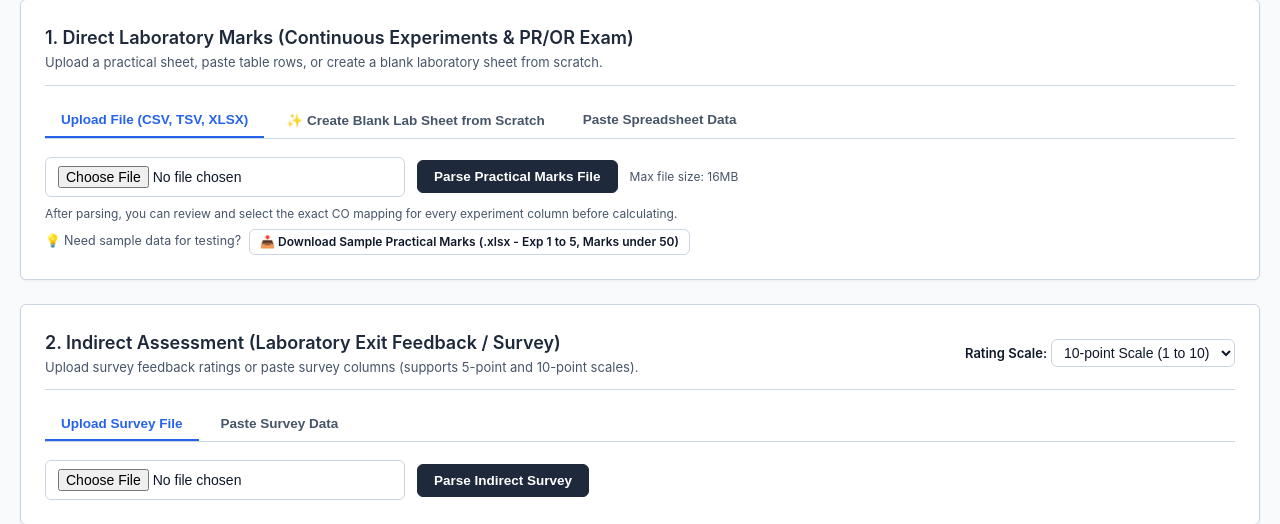
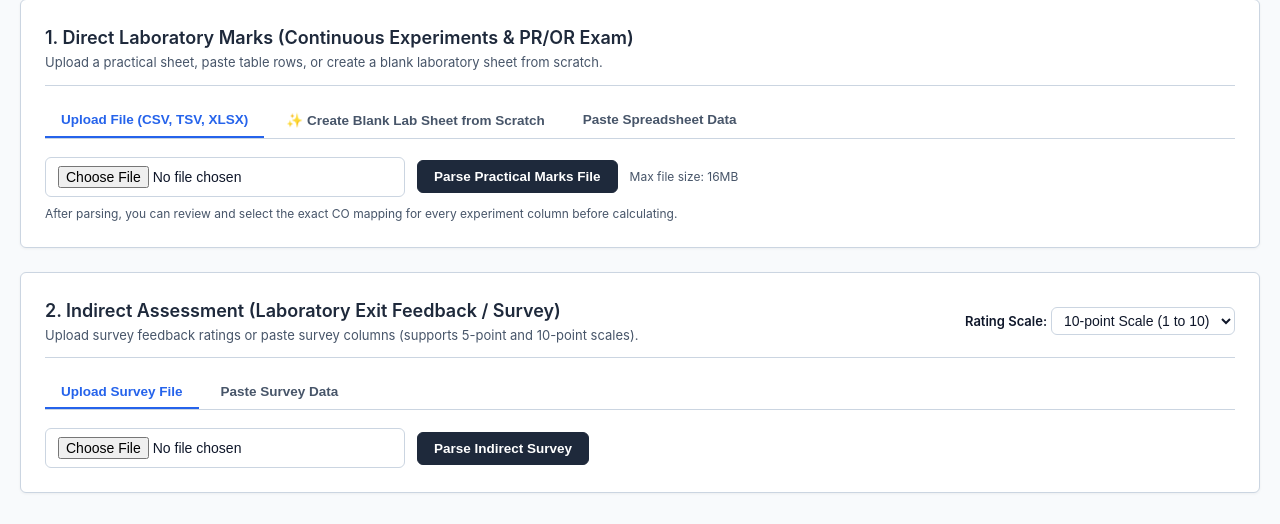
Before and after one commit to Chandanwani/co-po-attainment, a Flask app: page /practical-assessment in a window 1280 px wide. Shown: the part 306-830 px from the top of the page. Run offline with Flask 3, Linux system fonts and the light colour scheme.

Commit message:
fix: resolve practical results table rendering bug, connect to Step 3 CO-PO mapping, and remove sample download banner

```diff
--- a/static/js/practical.js
+++ b/static/js/practical.js
@@ -725,9 +725,12 @@ async function calculateDirectAttainment() {
     displayDirectResults(result.data);
     showDirectSuccess('✓ Direct laboratory attainment calculated successfully! All experiments have been aggregated by Course Outcome.');
 
-    // Auto sync state for serverless persistence
-    if (typeof syncFullStateToBackend === 'function') {
-      syncFullStateToBackend();
+    // Auto sync state for serverless persistence across pages
+    if (typeof saveStoredState === 'function') {
+      saveStoredState({ direct: { data: result.data } });
+    }
+    if (typeof syncStateToBackend === 'function') {
+      syncStateToBackend();
     }
 
     setTimeout(() => {
@@ -745,27 +748,42 @@ async function calculateDirectAttainment() {
 
 function displayDirectResults(data) {
   document.getElementById('directResultsSection').style.display = 'block';
-  document.getElementById('btnGoToStep3').style.display = 'inline-block';
-  document.getElementById('btnPage2PdfTop').style.display = 'inline-block';
+  const btnTop = document.getElementById('btnGoToStep3');
+  if (btnTop) btnTop.style.display = 'inline-flex';
+  const btnPdfTop = document.getElementById('btnPage2PdfTop');
+  if (btnPdfTop) btnPdfTop.style.display = 'inline-flex';
+  const nextBar = document.getElementById('directNextActionBar');
+  if (nextBar) nextBar.style.display = 'flex';
 
-  document.getElementById('statDirectAppeared').textContent = data.total_students_evaluated;
-  document.getElementById('statDirectPassed').textContent = `${data.total_students_passed} (${data.overall_percentage}%)`;
-  document.getElementById('statDirectAvgScore').textContent = `${data.overall_percentage}%`;
-  document.getElementById('statDirectCOCount').textContent = data.all_cos ? data.all_cos.length : 0;
+  const total = data.total_students || 0;
+  const passed = data.overall_passed_students !== undefined ? data.overall_passed_students : 0;
+  const passPct = total > 0 ? Math.round((passed / total) * 100) : 0;
+  const avgPct = data.avg_student_pct !== undefined ? data.avg_student_pct : 0;
+
+  document.getElementById('statDirectAppeared').textContent = total;
+  document.getElementById('statDirectPassed').textContent = `${passed} (${passPct}%)`;
+  document.getElementById('statDirectAvgScore').textContent = `${avgPct}%`;
+  document.getElementById('statDirectCOCount').textContent = data.all_cos ? data.all_cos.length : (data.co_summaries ? data.co_summaries.length : 0);
 
   // Direct CO Summary Table
   const tbodyCO = document.getElementById('directCOSummaryTable').querySelector('tbody');
   tbodyCO.innerHTML = '';
   (data.co_summaries || []).forEach(co => {
+    const mappedStr = Array.isArray(co.mapped_assessments)
+      ? co.mapped_assessments.join(', ')
+      : (co.mapped_assessments || '-');
+    const intAtt = co.has_internal ? `${co.internal_attainment}` : (co.internal_attainment !== null && co.internal_attainment !== undefined ? `${co.internal_attainment}` : '<span style="color:#94a3b8;">-</span>');
+    const eseAtt = co.has_ese ? `${co.ese_attainment}` : (co.ese_attainment !== null && co.ese_attainment !== undefined ? `${co.ese_attainment}` : '<span style="color:#94a3b8;">-</span>');
+
     const tr = document.createElement('tr');
     tr.innerHTML = `
-      <td><strong>${co.co}</strong></td>
-      <td>${co.mapped_assessments.join(', ')}</td>
-      <td>${co.pass_percentage}%</td>
-      <td><strong>${co.internal_attainment !== null ? co.internal_attainment : '-'}</strong></td>
-      <td><strong>${co.ese_attainment !== null ? co.ese_attainment : '-'}</strong></td>
-      <td style="font-weight: 700; color: var(--accent);">${co.attainment}</td>
-      <td>${getBadgeHtml(co.level_label)}</td>
+      <td class="bold"><strong>${co.co}</strong></td>
+      <td>${mappedStr}</td>
+      <td class="text-center bold">${co.pass_percentage}%</td>
+      <td class="text-center bold" style="color:#b45309; font-size:14px; background:#fffbeb;">${intAtt}</td>
+      <td class="text-center bold" style="color:#6d28d9; font-size:14px; background:#f5f3ff;">${eseAtt}</td>
+      <td class="text-center bold" style="color:var(--accent); font-size:14px; background:#f0f9ff;">${co.attainment}</td>
+      <td class="text-center">${getBadgeHtml(co.level_label)}</td>
     `;
     tbodyCO.appendChild(tr);
   });
@@ -774,19 +792,21 @@ function displayDirectResults(data) {
   const tbodyAssess = document.getElementById('assessmentSummaryTable').querySelector('tbody');
   tbodyAssess.innerHTML = '';
   (data.assessment_summaries || []).forEach(a => {
+    const minM = a.min_marks !== undefined ? a.min_marks : (a.min_scored !== undefined ? a.min_scored : '-');
+    const maxM = a.max_marks_scored !== undefined ? a.max_marks_scored : (a.max_scored !== undefined ? a.max_scored : '-');
     const tr = document.createElement('tr');
     tr.innerHTML = `
-      <td><strong>${a.name}</strong></td>
+      <td class="bold"><strong>${a.name}</strong></td>
       <td>${a.mapped_cos}</td>
-      <td>${a.max_marks}</td>
-      <td>${a.passing_mark}</td>
-      <td>${a.appeared}</td>
-      <td>${a.passed}</td>
-      <td>${a.failed}</td>
-      <td><strong>${a.pass_pct}%</strong></td>
-      <td>${a.avg_marks}</td>
-      <td>${a.min_scored}</td>
-      <td>${a.max_scored}</td>
+      <td class="text-center">${a.max_marks}</td>
+      <td class="text-center">${a.passing_mark}</td>
+      <td class="text-center">${a.appeared}</td>
+      <td class="text-center">${a.passed}</td>
+      <td class="text-center">${a.failed}</td>
+      <td class="text-center bold"><strong>${a.pass_pct}%</strong></td>
+      <td class="text-center">${a.avg_marks}</td>
+      <td class="text-center">${minM}</td>
+      <td class="text-center">${maxM}</td>
     `;
     tbodyAssess.appendChild(tr);
   });
@@ -794,15 +814,17 @@ function displayDirectResults(data) {
   // Student-wise table
   const tbodyStud = document.getElementById('studentSummaryTable').querySelector('tbody');
   tbodyStud.innerHTML = '';
-  (data.students_summary || []).forEach((st, idx) => {
+  const studentsList = data.students || data.students_summary || [];
+  studentsList.forEach((st, idx) => {
+    const passedCOsStr = Array.isArray(st.passed_cos) ? st.passed_cos.join(', ') : (st.passed_cos || 'None');
     const tr = document.createElement('tr');
     tr.innerHTML = `
-      <td>${idx + 1}</td>
+      <td class="text-center bold">${idx + 1}</td>
       <td>${st.roll_no}</td>
       <td>${st.name}</td>
-      <td>${st.total_obtained} / ${st.total_max}</td>
-      <td><strong>${st.percentage}%</strong></td>
-      <td>${st.passed_cos.join(', ') || 'None'}</td>
+      <td class="text-center">${st.total_obtained} / ${st.total_max}</td>
+      <td class="text-center bold"><strong>${st.percentage}%</strong></td>
+      <td>${passedCOsStr || 'None'}</td>
     `;
     tbodyStud.appendChild(tr);
   });
@@ -816,7 +838,7 @@ function displayDirectResults(data) {
 // =========================================================================
 
 function renderDirectCharts(data) {
-  const cos = data.all_cos || [];
+  const cos = data.all_cos || (data.co_summaries || []).map(c => c.co);
   const passPercentages = (data.co_summaries || []).map(c => c.pass_percentage);
   const attainmentPoints = (data.co_summaries || []).map(c => c.attainment);
 
@@ -828,7 +850,8 @@ function renderDirectCharts(data) {
 
   // Chart 3: Score Distribution
   const dist = [0, 0, 0, 0];
-  (data.students_summary || []).forEach(s => {
+  const studentsList = data.students || data.students_summary || [];
+  studentsList.forEach(s => {
     const p = s.percentage;
     if (p < 50) dist[0]++;
     else if (p < 65) dist[1]++;
@@ -998,28 +1021,40 @@ function displayWeightedResults(data) {
   document.getElementById('combinedAttainmentSection').style.display = 'block';
   document.getElementById('overallCombinedBadge').textContent = `Overall Course Attainment: ${data.overall_attainment} / 3.00 (${data.overall_level_label})`;
 
+  // Save to stored state for persistence
+  if (typeof saveStoredState === 'function') {
+    saveStoredState({ weighted: { data: data } });
+  }
+  if (typeof syncStateToBackend === 'function') {
+    syncStateToBackend();
+  }
+
   const tbody = document.getElementById('combinedAttainmentTable').querySelector('tbody');
   tbody.innerHTML = '';
-  (data.co_attainments || []).forEach(co => {
+  const resultsList = data.combined_results || data.co_attainments || [];
+  resultsList.forEach(co => {
+    const dPct = co.direct_pct !== undefined ? co.direct_pct : (co.direct_percentage || 0);
+    const iPct = co.indirect_pct !== undefined ? co.indirect_pct : (co.indirect_percentage || 0);
+    const cPct = co.combined_pct !== undefined ? co.combined_pct : (co.combined_percentage || 0);
     const tr = document.createElement('tr');
     tr.innerHTML = `
       <td><strong>${co.co}</strong></td>
-      <td>${co.direct_percentage}%</td>
-      <td>${co.direct_attainment}</td>
-      <td>${co.indirect_percentage !== null ? co.indirect_percentage + '%' : 'N/A'}</td>
-      <td>${co.indirect_attainment !== null ? co.indirect_attainment : 'N/A'}</td>
-      <td><strong>${co.combined_percentage}%</strong></td>
-      <td style="font-weight: 700; color: var(--accent);">${co.combined_attainment}</td>
-      <td>${getBadgeHtml(co.level_label)}</td>
+      <td class="text-center">${dPct}%</td>
+      <td class="text-center bold">${co.direct_attainment}</td>
+      <td class="text-center">${co.indirect_attainment !== null && co.indirect_attainment !== undefined ? iPct + '%' : 'N/A'}</td>
+      <td class="text-center bold">${co.indirect_attainment !== null && co.indirect_attainment !== undefined ? co.indirect_attainment : 'N/A'}</td>
+      <td class="text-center"><strong>${cPct}%</strong></td>
+      <td class="text-center bold" style="color: var(--accent);">${co.combined_attainment}</td>
+      <td class="text-center">${getBadgeHtml(co.level_label)}</td>
     `;
     tbody.appendChild(tr);
   });
 
   // Render combined comparison chart
-  const cos = (data.co_attainments || []).map(c => c.co);
-  const dAtts = (data.co_attainments || []).map(c => c.direct_attainment);
-  const iAtts = (data.co_attainments || []).map(c => c.indirect_attainment || 0);
-  const cAtts = (data.co_attainments || []).map(c => c.combined_attainment);
+  const cos = resultsList.map(c => c.co);
+  const dAtts = resultsList.map(c => c.direct_attainment);
+  const iAtts = resultsList.map(c => c.indirect_attainment || 0);
+  const cAtts = resultsList.map(c => c.combined_attainment);
 
   const canvas = document.getElementById('chartCombinedAttainment');
   if (canvas) {
--- a/templates/base.html
+++ b/templates/base.html
@@ -19,7 +19,7 @@
         <span class="step-badge">1</span> Teacher &amp; Course
       </a>
       <span class="step-divider">&rarr;</span>
-      <a href="{{ url_for('page2_assessment') }}" class="step-item {% if page_step == 2 %}active{% endif %}">
+      <a href="{% if teacher and teacher.course_type == 'practical' %}{{ url_for('page2_practical') }}{% else %}{{ url_for('page2_assessment') }}{% endif %}" class="step-item {% if page_step == 2 %}active{% endif %}">
         <span class="step-badge">2</span> Assessment Data
       </a>
       <span class="step-divider">&rarr;</span>
--- a/templates/page2_practical.html
+++ b/templates/page2_practical.html
@@ -76,15 +76,9 @@
         <button type="button" class="btn btn-primary" onclick="uploadDirectFile()">Parse Practical Marks File</button>
         <span style="font-size: 12px; color: var(--text-muted);">Max file size: 16MB</span>
       </div>
-      <p style="font-size: 12px; color: var(--text-muted); margin-top: 8px; margin-bottom: 6px;">
+      <p style="font-size: 12px; color: var(--text-muted); margin-top: 8px;">
         After parsing, you can review and select the exact CO mapping for every experiment column before calculating.
       </p>
-      <div style="display: flex; align-items: center; gap: 8px; font-size: 12.5px;">
-        <span style="color: var(--text-muted);">💡 Need sample data for testing?</span>
-        <a href="/sample-data/sample_practical_marks_50.xlsx" class="btn btn-outline btn-sm" download style="display: inline-flex; align-items: center; gap: 4px; padding: 3px 10px; font-size: 12px; text-decoration: none; font-weight: 600;">
-          📥 Download Sample Practical Marks (.xlsx - Exp 1 to 5, Marks under 50)
-        </a>
-      </div>
     </div>
 
     <!-- Tab 2: Scratch Sheet Builder (User selected COs & User added Roll Numbers) -->
@@ -394,6 +388,19 @@
       </div>
     </div>
 
+    <!-- Action Bar: Proceed to Step 3 CO-PO Mapping -->
+    <div id="directNextActionBar" style="margin-top: 20px; padding: 18px 22px; background: #eff6ff; border: 1.5px solid #bfdbfe; border-radius: 8px; display: flex; justify-content: space-between; align-items: center; flex-wrap: wrap; gap: 12px;">
+      <div>
+        <h4 style="margin: 0; font-size: 15px; font-weight: 700; color: #1e40af;">Direct Laboratory Attainment Calculated! 🎉</h4>
+        <p style="margin: 3px 0 0 0; font-size: 13px; color: #475569;">
+          You can continue directly to Step 3 (CO-PO Mapping &amp; PO Attainment), or scroll down to add Indirect Exit Survey ratings below.
+        </p>
+      </div>
+      <a href="{{ url_for('page3_copo') }}" class="btn btn-primary btn-lg" style="font-weight: 700; background: #2563eb; padding: 10px 22px; text-decoration: none;">
+        Proceed to Step 3: CO-PO Mapping &rarr;
+      </a>
+    </div>
+
   </div>
 
   <!-- Section 2: Indirect Assessment Data (Optional Exit Survey) -->
```
